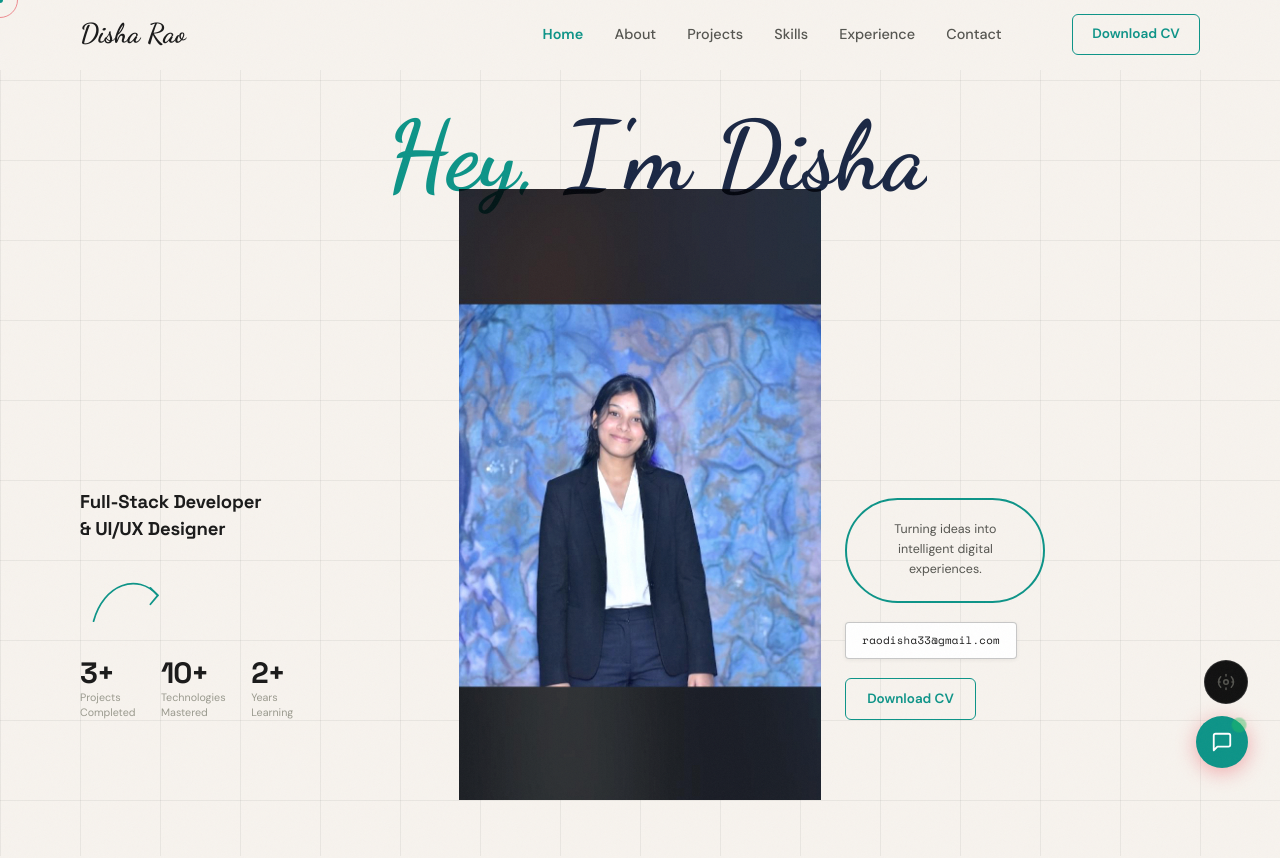
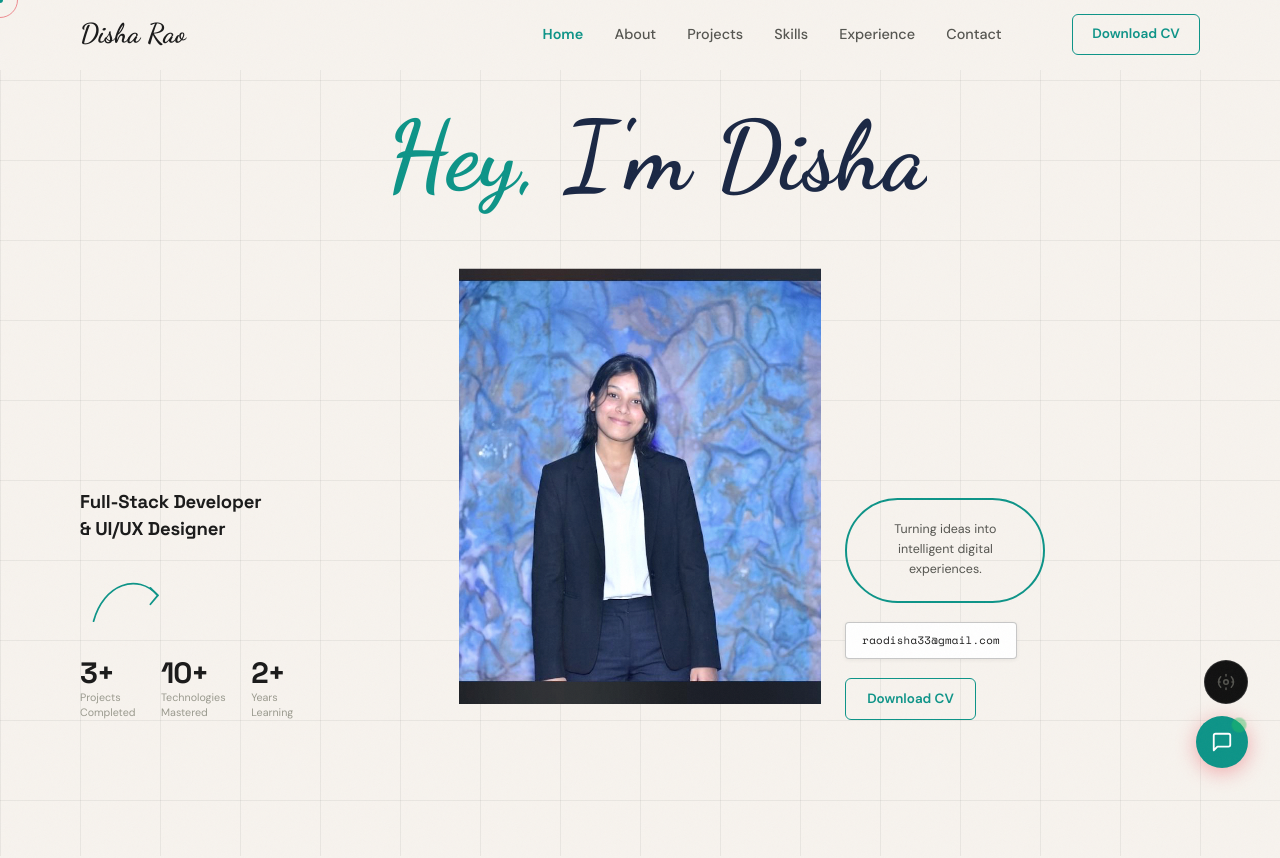
Before and after one commit to dishaaarao/portfoliofinal, a React (Vite) app: page / in a window 1280 px wide. Shown: the top 858 px of the page. Built offline with nearby package versions, Linux system fonts and the light colour scheme.

Commit message:
fix: crop dark borders from hero image with clip-path

```diff
--- a/src/components/Hero.css
+++ b/src/components/Hero.css
@@ -134,8 +134,9 @@
   mix-blend-mode: multiply;
   filter: contrast(1.06) saturate(0.88) brightness(1.02);
   user-select: none; -webkit-user-drag: none;
-  object-fit: contain;
-  object-position: bottom center;
+  object-fit: cover;
+  object-position: center 35%;
+  clip-path: inset(17% 0 15% 0);
 }
 
 /* ── RIGHT column ── */
```
